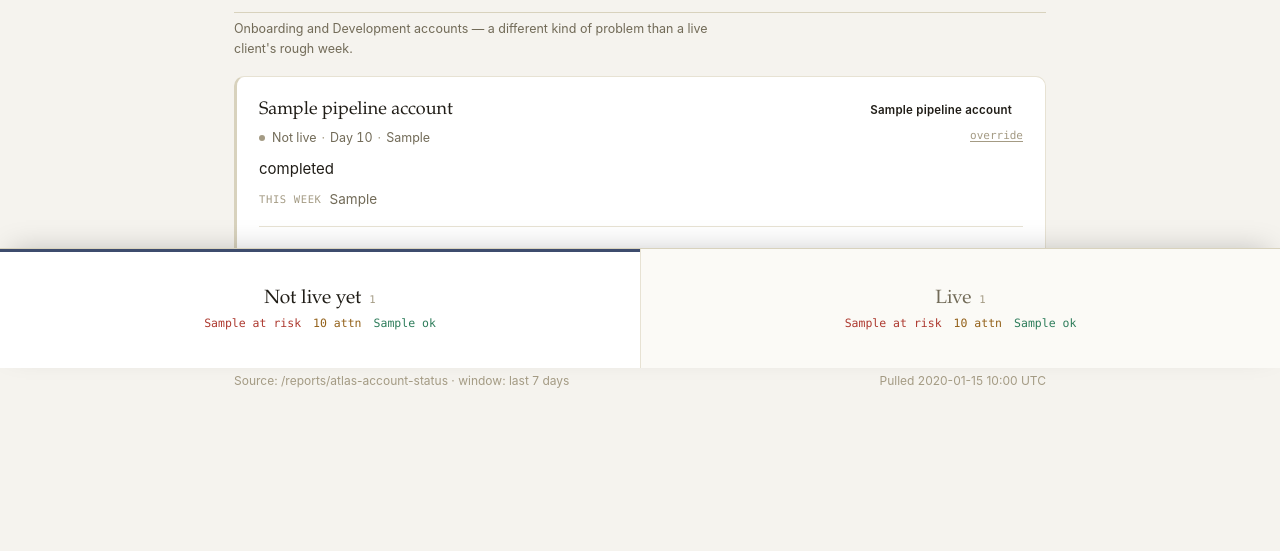
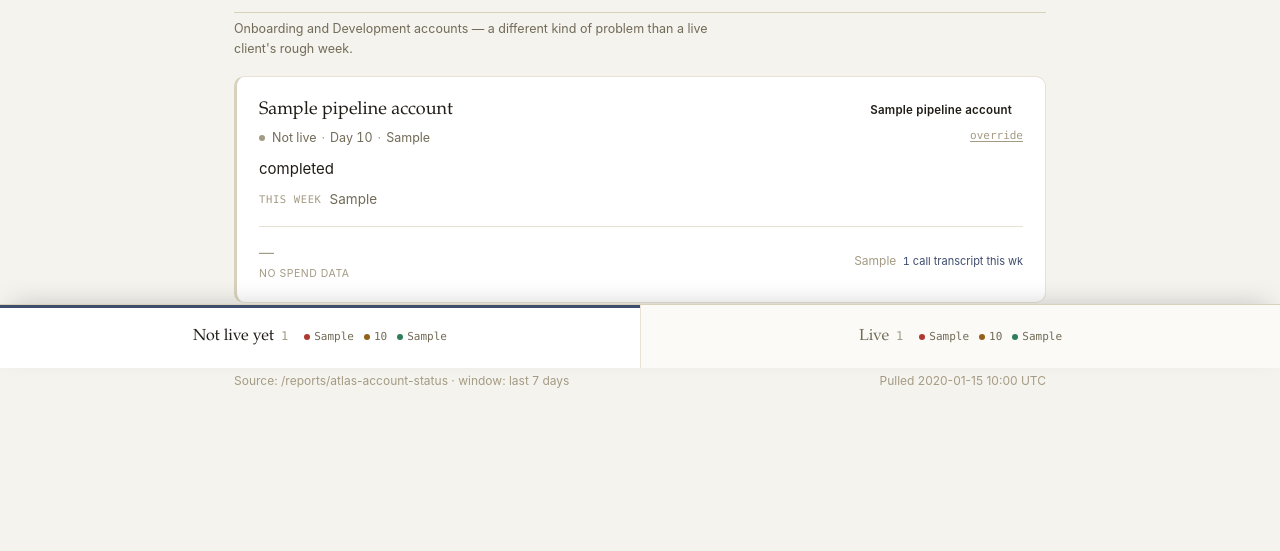
Before and after one commit to ky-lore/bob-api, a FastAPI app: template bob-master/app/templates/account_pulse.html in a window 1280 px wide. Shown: the part 432-983 px from the top of the page. After the commit the page ends 820 px from the top, so only its background shows below. Run offline with FastAPI, Linux system fonts and the light colour scheme; the template is opened without the code that fills it: most values are stand-ins (such as "Sample title", 1, 10 or a date in 2020); parts of the project's set-up code (start-up, migrations or seed data) failed here and were passed over.

Commit message:
Slim the Pipeline/Live switch bar to 64px, keep the health dots
Bob: "a little too fat vertically lol... let's just keep the slim
full width, but definitely do keep the status breakdown dots." Fixed
64px height instead of the clamp(96px, 15vh, 220px) that could balloon
on a tall viewport. The at-risk/needs-attention/on-track breakdown is
kept but compacted into small colored dot+count groups instead of full
"N at risk" text, so it still fits the shorter row.

Co-Authored-By: Claude Sonnet 5 <noreply@anthropic.com>

```diff
--- a/bob-master/app/templates/account_pulse.html
+++ b/bob-master/app/templates/account_pulse.html
@@ -58,7 +58,7 @@
   }
   @media (prefers-reduced-motion: reduce) { * { animation: none !important; transition: none !important; } }
 
-  .page { max-width: 860px; margin: 0 auto; padding: 40px 24px calc(clamp(96px, 15vh, 220px) + 40px); }
+  .page { max-width: 860px; margin: 0 auto; padding: 40px 24px 104px; }
 
   .toolbar { display: flex; justify-content: space-between; align-items: center; gap: 12px; margin-bottom: 22px; }
   nav.runs { overflow-x: auto; white-space: nowrap; }
@@ -214,33 +214,42 @@
      process (Bob, 2026-09-21) -- a big, impossible-to-miss physical switch
      rather than a small tab strip. Fixed to the viewport bottom so it's
      always in reach regardless of scroll position; filters which section is
-     shown (see the script below), it doesn't just jump-scroll to it. */
+     shown (see the script below), it doesn't just jump-scroll to it.
+     Slimmed to a fixed 64px (2026-09-21, Bob: "a little too fat vertically")
+     -- fixed px, not vh, specifically so it can never balloon on a tall
+     viewport the way the original 15vh version did. Health breakdown kept
+     as compact dot+count groups, not full "N at risk" text, to fit the
+     shorter row -- Bob's explicit call: "definitely do keep the status
+     breakdown dots." */
   .pulse-switch {
     position: fixed; left: 0; right: 0; bottom: 0; z-index: 20;
-    height: clamp(96px, 15vh, 220px);
+    height: 64px;
     display: grid; grid-template-columns: 1fr 1fr;
     background: var(--surface); border-top: 1px solid var(--border-strong);
     box-shadow: 0 -8px 28px -12px rgba(0, 0, 0, 0.25);
   }
   .pulse-switch-btn {
-    display: flex; flex-direction: column; align-items: center; justify-content: center; gap: 6px;
+    display: flex; align-items: center; justify-content: center; gap: 16px;
     border: none; background: var(--surface-raised); color: var(--ink-muted); cursor: pointer;
-    font-family: var(--font-body); padding: 10px 16px; position: relative;
+    font-family: var(--font-body); padding: 8px 14px; position: relative; overflow: hidden;
   }
   .pulse-switch-btn + .pulse-switch-btn { border-left: 1px solid var(--border); }
   .pulse-switch-btn .psb-title {
-    font-family: var(--font-display); font-size: clamp(16px, 2.4vh, 24px); font-weight: 500; color: var(--ink);
-    display: flex; align-items: baseline; gap: 8px;
+    font-family: var(--font-display); font-size: 16px; font-weight: 500; color: var(--ink);
+    display: flex; align-items: baseline; gap: 7px; white-space: nowrap;
   }
   .pulse-switch-btn .psb-count {
-    font-family: var(--font-mono); font-size: 0.55em; color: var(--ink-faint); font-variant-numeric: tabular-nums;
+    font-family: var(--font-mono); font-size: 12px; color: var(--ink-faint); font-variant-numeric: tabular-nums;
   }
-  .pulse-switch-btn .psb-breakdown {
-    font-family: var(--font-mono); font-size: 11.5px; display: flex; gap: 12px; font-variant-numeric: tabular-nums;
+  .pulse-switch-btn .psb-dots {
+    display: flex; align-items: center; gap: 10px; font-family: var(--font-mono); font-size: 11px;
+    color: var(--ink-muted); font-variant-numeric: tabular-nums;
   }
-  .pulse-switch-btn .psb-breakdown .risk { color: var(--risk); }
-  .pulse-switch-btn .psb-breakdown .warn { color: var(--warn); }
-  .pulse-switch-btn .psb-breakdown .good { color: var(--good); }
+  .pulse-switch-btn .pd { display: inline-flex; align-items: center; gap: 4px; }
+  .pulse-switch-btn .pd i { width: 6px; height: 6px; border-radius: 50%; display: inline-block; }
+  .pulse-switch-btn .pd.risk i { background: var(--risk); }
+  .pulse-switch-btn .pd.warn i { background: var(--warn); }
+  .pulse-switch-btn .pd.good i { background: var(--good); }
   .pulse-switch-btn[aria-pressed="true"] {
     background: var(--surface); box-shadow: inset 0 3px 0 var(--accent);
   }
@@ -253,8 +262,10 @@
     .pulse-strip { grid-template-columns: 1fr; }
     h1 { font-size: 27px; }
     .card { padding: 16px; }
-    .pulse-switch { height: clamp(84px, 13vh, 160px); }
-    .pulse-switch-btn .psb-breakdown { gap: 8px; font-size: 10.5px; }
+    .pulse-switch { height: 58px; }
+    .pulse-switch-btn { gap: 8px; padding: 6px 8px; }
+    .pulse-switch-btn .psb-title { font-size: 13.5px; }
+    .pulse-switch-btn .psb-dots { gap: 6px; font-size: 10px; }
   }
 </style>
 </head>
@@ -392,18 +403,18 @@
     <nav class="pulse-switch" aria-label="Filter by pipeline stage">
       <button type="button" class="pulse-switch-btn" data-switch-to="pipeline" aria-pressed="true">
         <span class="psb-title">Not live yet <span class="psb-count">{{ pipeline_accounts|length }}</span></span>
-        <span class="psb-breakdown">
-          <span class="risk">{{ pipeline_health_counts.at_risk }} at risk</span>
-          <span class="warn">{{ pipeline_health_counts.needs_attention }} attn</span>
-          <span class="good">{{ pipeline_health_counts.on_track }} ok</span>
+        <span class="psb-dots">
+          <span class="pd risk" title="At risk"><i></i>{{ pipeline_health_counts.at_risk }}</span>
+          <span class="pd warn" title="Needs attention"><i></i>{{ pipeline_health_counts.needs_attention }}</span>
+          <span class="pd good" title="On track"><i></i>{{ pipeline_health_counts.on_track }}</span>
         </span>
       </button>
       <button type="button" class="pulse-switch-btn" data-switch-to="live" aria-pressed="false">
         <span class="psb-title">Live <span class="psb-count">{{ live_accounts|length }}</span></span>
-        <span class="psb-breakdown">
-          <span class="risk">{{ live_health_counts.at_risk }} at risk</span>
-          <span class="warn">{{ live_health_counts.needs_attention }} attn</span>
-          <span class="good">{{ live_health_counts.on_track }} ok</span>
+        <span class="psb-dots">
+          <span class="pd risk" title="At risk"><i></i>{{ live_health_counts.at_risk }}</span>
+          <span class="pd warn" title="Needs attention"><i></i>{{ live_health_counts.needs_attention }}</span>
+          <span class="pd good" title="On track"><i></i>{{ live_health_counts.on_track }}</span>
         </span>
       </button>
     </nav>
```
Also changed, not shown: bob-master/tests/test_atlas_report_router.py (+6 -4 lines).
